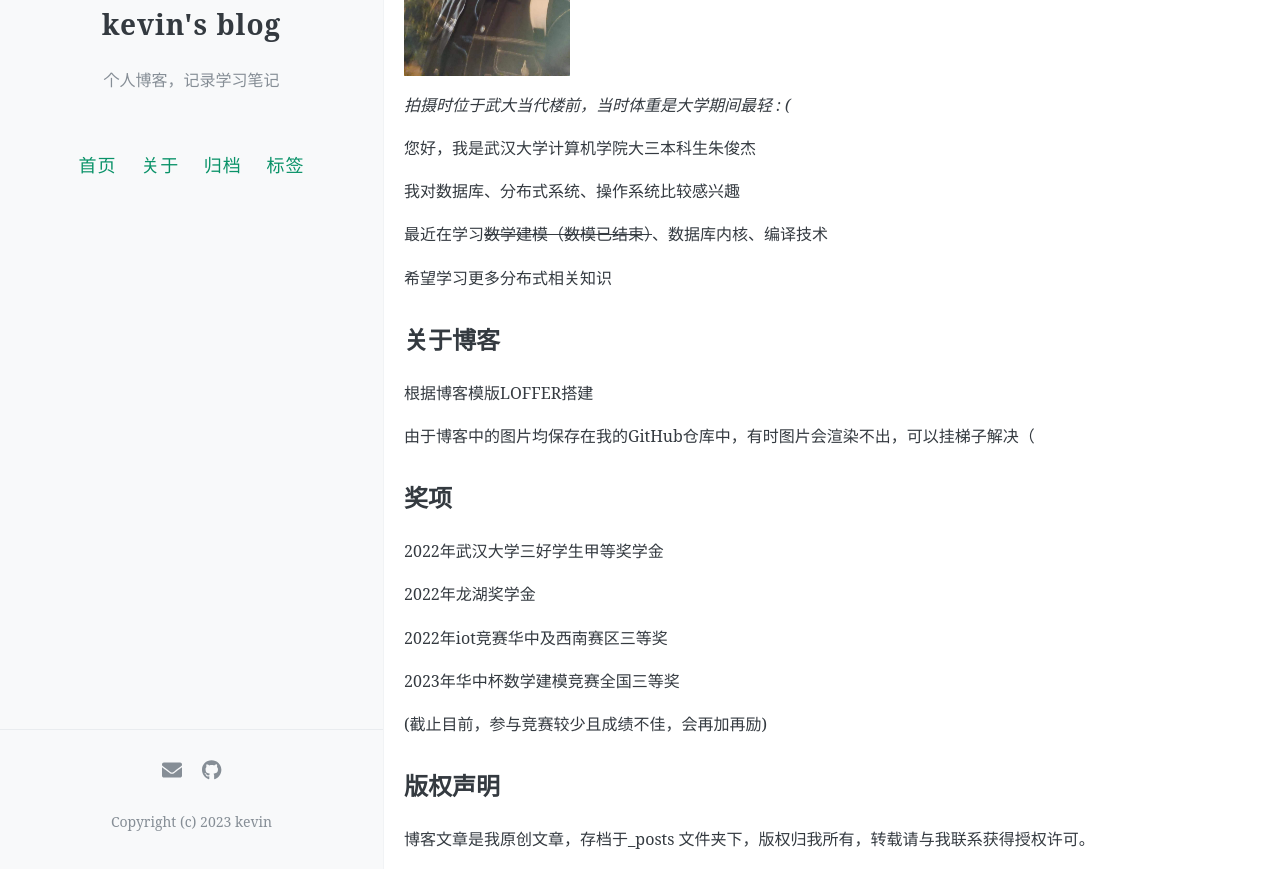
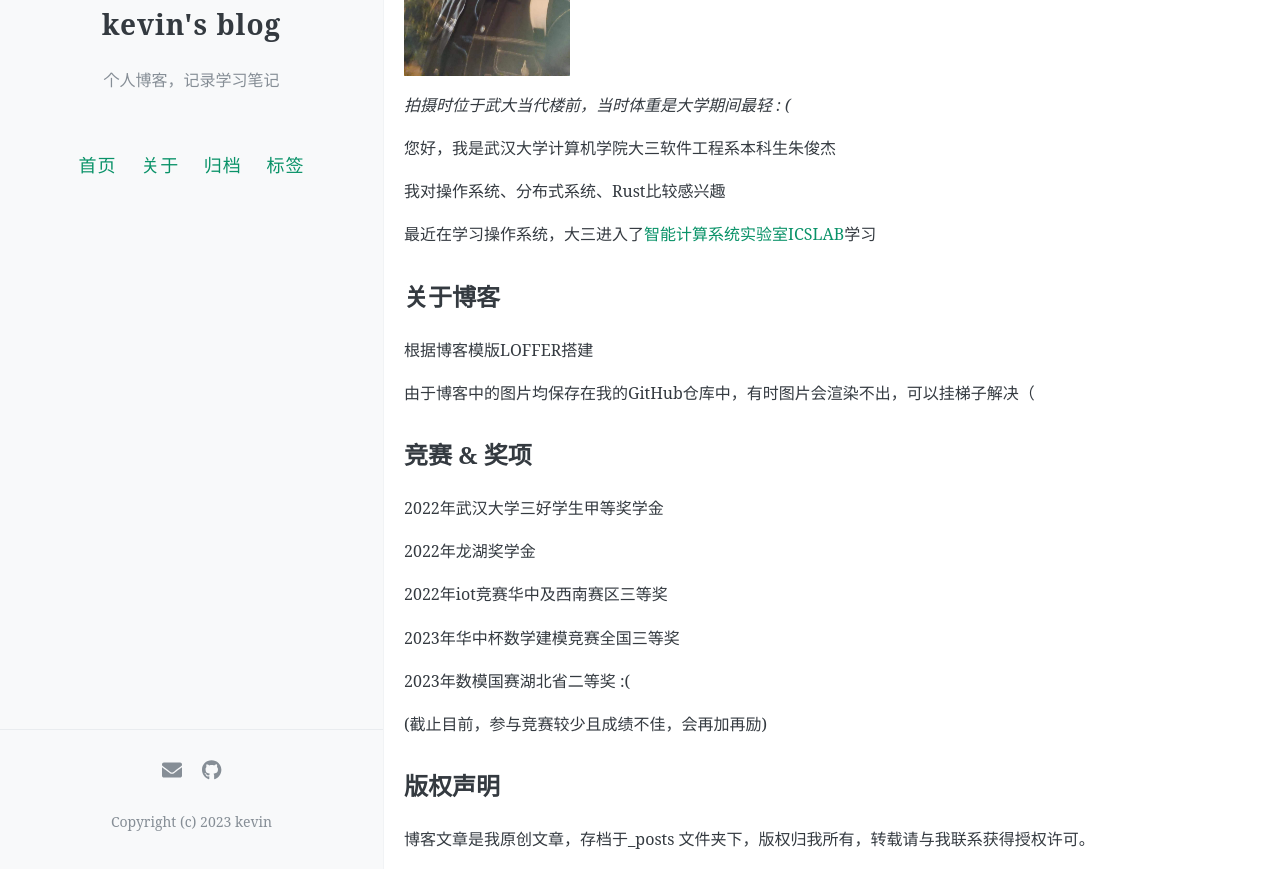
Before and after one commit to Promin3/Promin3.github.io, a Jekyll site: the page built from about.md, in a window 1280 px wide and 1193 px high, cut to the strip 324-1193 px from the top of the window. Built offline with Jekyll 4.4.1, drawn with Linux system fonts in a browser that asks for light colours; comment, search, counter and statistics services are not loaded.

Commit message:
Update about.md

```diff
--- a/about.md
+++ b/about.md
@@ -11,13 +11,11 @@ permalink: /about/
 
 *拍摄时位于武大当代楼前，当时体重是大学期间最轻 : (*<br>
 
-您好，我是武汉大学计算机学院大三本科生朱俊杰<br>
+您好，我是武汉大学计算机学院大三软件工程系本科生朱俊杰<br>
 
-我对数据库、分布式系统、操作系统比较感兴趣<br>
+我对操作系统、分布式系统、Rust比较感兴趣<br>
 
-最近在学习~~数学建模（数模已结束）~~、数据库内核、编译技术<br>
-
-希望学习更多分布式相关知识
+最近在学习操作系统，大三进入了[智能计算系统实验室ICSLAB](http://icslab.whu.edu.cn)学习<br>
 
 
 
@@ -28,7 +26,8 @@ permalink: /about/
 由于博客中的图片均保存在我的GitHub仓库中，有时图片会渲染不出，可以挂梯子解决（
 
 
-## 奖项
+
+## 竞赛 & 奖项
 
 2022年武汉大学三好学生甲等奖学金<br>
 
@@ -38,6 +37,8 @@ permalink: /about/
 
 2023年华中杯数学建模竞赛全国三等奖<br>
 
+2023年数模国赛湖北省二等奖 :( <br>
+
 (截止目前，参与竞赛较少且成绩不佳，会再加再励)<br>
 
 
```
